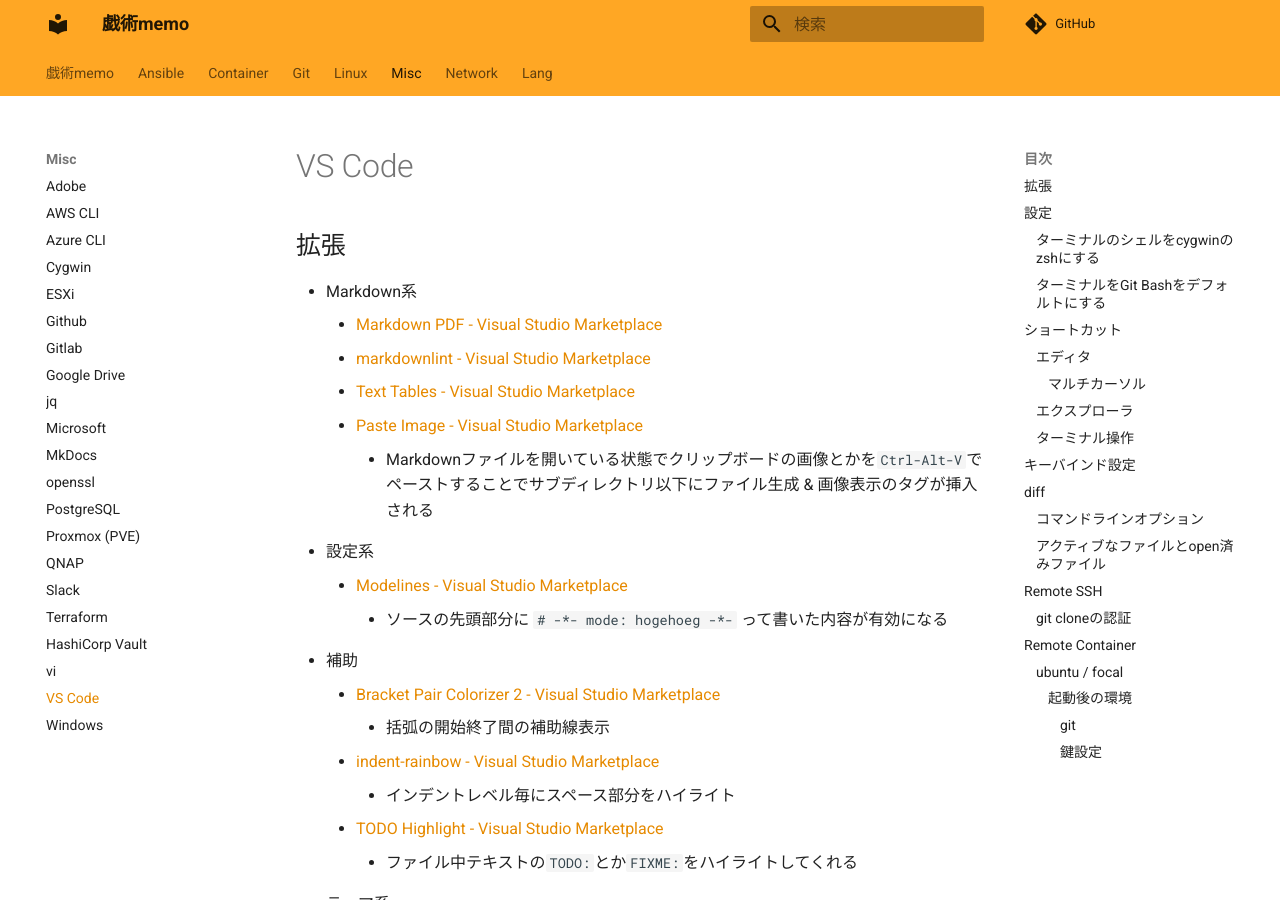
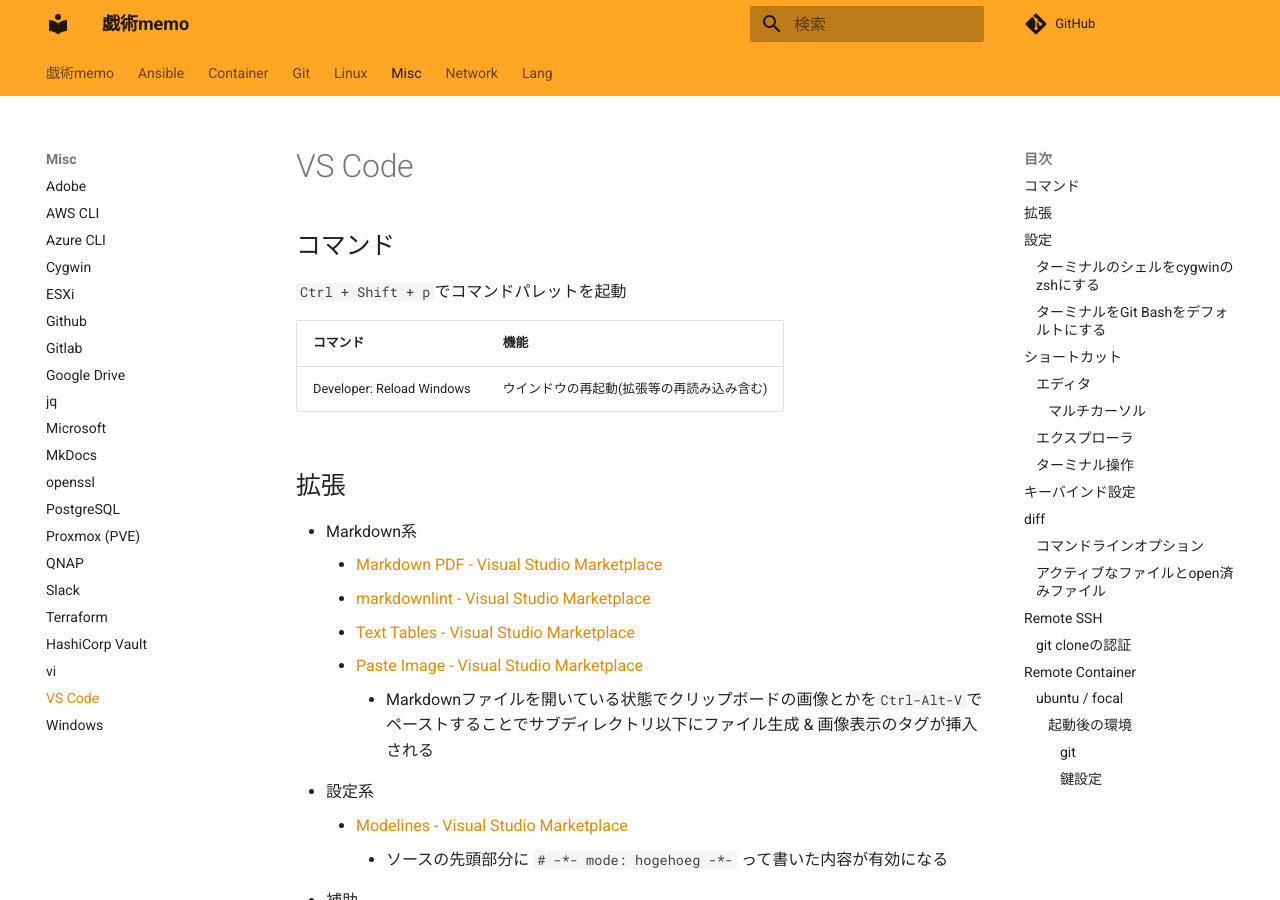
Before and after one commit to zaki-lknr/docs, an MkDocs documentation site: the page built from docs/Misc/vscode.md, in a window 1280 px wide and 900 px high. Built offline with MkDocs 1.6.1 and Material for MkDocs 9.7.7, drawn with Linux system fonts in a browser that asks for light colours; comment, search, counter and statistics services are not loaded.

Commit message:
add: misc/vscode: reload window

```diff
--- a/docs/Misc/vscode.md
+++ b/docs/Misc/vscode.md
@@ -1,4 +1,12 @@
 # VS Code
+
+## コマンド
+
+`Ctrl + Shift + p`でコマンドパレットを起動
+
+| コマンド                      | 機能                     |
+| ------------------------- | ---------------------- |
+| Developer: Reload Windows | ウインドウの再起動(拡張等の再読み込み含む) |
 
 ## 拡張
 
```
